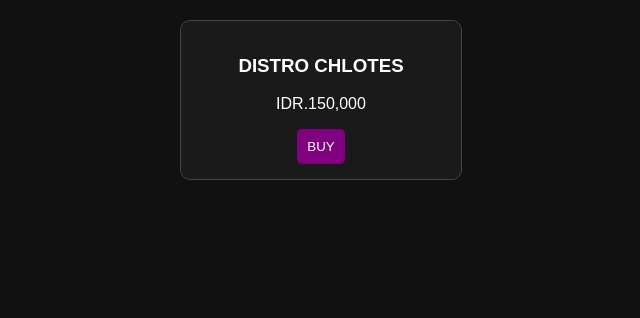
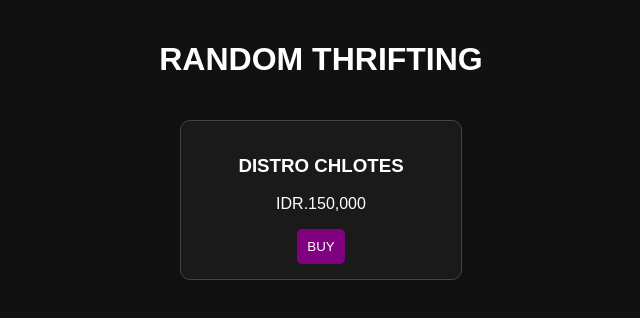
Before and after one commit to mustofamaulana001-stack/Proyect-Perdana-website, a plain HTML site: page index.html in a window 1280 px wide. Shown: the whole page, without its empty margins (319-959 px from the left). Drawn offline with Linux system fonts and the light colour scheme; files that its build step writes are made by us from their sources.

Commit message:
Fix title and add heading for thrift store page

```diff
--- a/index.html
+++ b/index.html
@@ -1,7 +1,7 @@
 <!DOCTYPE html>
 <html>
 <head>
-  <title>RANDOM TRFIFTHING</title>
+  <h1>RANDOM THRIFTING</h1>
   <link rel="stylesheet" href="folder/style.css">
 </head>
 <body>
```
